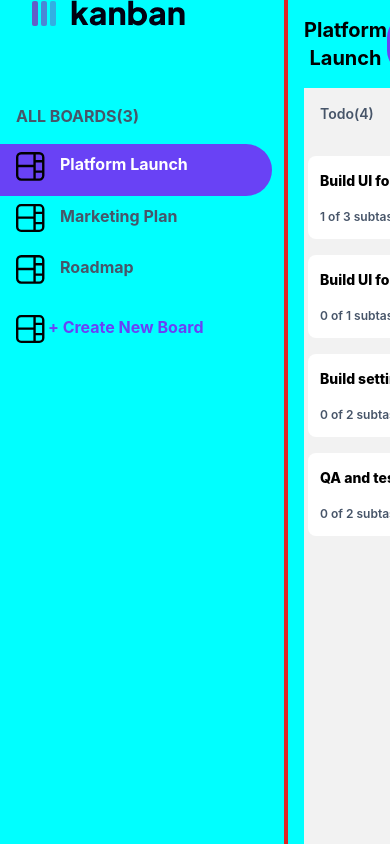
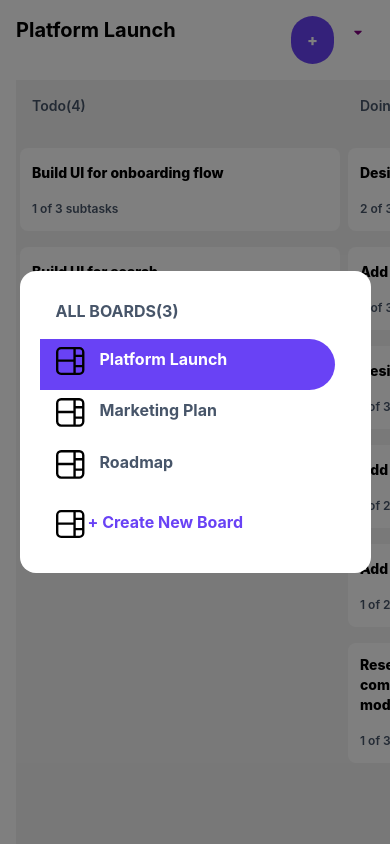
Before and after one commit to jamesnottidge/Kanban-Board, a React (Create React App) app: page / in a window 390 px wide. Both pictures are taken after a click on the element "Platform Launch". Built offline with nearby package versions, Linux system fonts and the light colour scheme; what tw-elements would draw is missing.

Commit message:
media responsiveness

```diff
--- a/src/App.css
+++ b/src/App.css
@@ -21,7 +21,7 @@ body {
 }
 
 #root {
-    background-color: aqua;
+
 }
 .color {
     background-color: rgb(105,
@@ -48,6 +48,23 @@ body {
   }
 }
 
+ .desktop-view {
+     display: none;
+ }
+
+ .mobile-view {
+     display: block;
+ }
+
+@media (min-width: 45rem) {
+    .desktop-view {
+        display: block;
+    }
+
+    .mobile-view {
+        display: none;
+    }
+}
 .App-header {
   background-color: #282c34;
   min-height: 100vh;
--- a/src/App.js
+++ b/src/App.js
@@ -8,7 +8,10 @@ import { AddTaskModal } from "./components/AddTaskModal/AddTaskModal";
 function App() {
   return (
     <div className="App flex">
-      <Sidebar />
+      <section className="desktop-view">
+        <Sidebar />
+      </section>
+
       <Board />
     </div>
   );
--- a/src/components/Board.js
+++ b/src/components/Board.js
@@ -5,11 +5,13 @@ import { EditBoardModal } from "./AddBoardModal/EditBoardModal";
 import { AddColumnModal } from "./Column/AddColumnModal";
 import { AddTaskModal } from "./AddTaskModal/AddTaskModal";
 import { Column } from "./Column/Column";
+import { SidebarModal } from "./Sidebar/SidebarModal";
 export const Board = (props) => {
   const { currentBoard, deleteBoard, onDragEnd } = useBoard();
   const [showAddTask, setShowAddTask] = useState(false);
   const [showEditBoard, setShowEditBoard] = useState(false);
   const [showAddColumn, setShowAddColumn] = useState(false);
+  const [showSidebarModal, setShowSidebarModal] = useState(false);
   const { columns } = currentBoard;
 
   const dragEnd = (result) => {
@@ -20,15 +22,21 @@ export const Board = (props) => {
     });
   };
   return (
-    <div className="ring-4 ring-red-600 overflow-x-hidden overflow-y-hidden main">
+    <div className="overflow-x-hidden overflow-y-hidden main">
       <header className="p-4 flex">
-        <div className="font-bold text-xl inline-block flex items-center">
+        <div className="font-bold text-xl inline-block flex items-center desktop-view">
+          {currentBoard.name}
+        </div>
+        <div
+          className="font-bold text-xl inline-block flex items-center mobile-view"
+          onClick={() => setShowSidebarModal(true)}
+        >
           {currentBoard.name}
         </div>
         <div className="flex ml-auto">
           <button
             onClick={() => setShowAddTask(true)}
-            className="color rounded-full py-3 px-4 text-white font-extrabold"
+            className="color rounded-full py-3 px-4 text-white font-extrabold "
           >
             + <span className="hidden md:inline ">Add New Task</span>
           </button>
@@ -37,8 +45,8 @@ export const Board = (props) => {
             <button
               className="
           dropdown-toggle
-          px-6
           py-2.5
+          px-3
           bg-none
           text-white
           font-medium
@@ -46,7 +54,6 @@ export const Board = (props) => {
           leading-tight
           uppercase
           rounded
-          shadow-md
           transition
           duration-150
           ease-in-out
@@ -142,6 +149,9 @@ export const Board = (props) => {
         {showAddColumn ? (
           <AddColumnModal setShowAddColumn={setShowAddColumn} />
         ) : null}
+        {showSidebarModal ? (
+          <SidebarModal setShowSidebarModal={setShowSidebarModal} />
+        ) : null}
         {showAddTask ? <AddTaskModal setShowAddTask={setShowAddTask} /> : null}
         {showEditBoard ? (
           <EditBoardModal setShowEditBoard={setShowEditBoard} />
--- a/src/components/Sidebar/Sidebar.css
+++ b/src/components/Sidebar/Sidebar.css
@@ -1,13 +1,31 @@
-.sidebar{
-    min-width:18rem;
-    width: 21vw;
-    box-sizing: border-box;
+.sidebar {
+    min-width: auto;
+    width: auto;
+    min-height: 0vh;
 }
+
 .sidebar-content{
     box-sizing: border-box;
     padding-right: 1rem;
 }
 
+.kanban-logo{
+    display: none;
+}
+
 .create-board {
     color: rgb(105,66,245);
 }
+
+@media (min-width: 45rem ) {
+    .sidebar {
+            min-width: 18rem;
+            width: 21vw;
+            box-sizing: border-box;
+            /* min-height: 100vh; */
+        }
+
+        .kanban-logo {
+            display: block;
+        }
+}
--- a/src/components/Sidebar/Sidebar.js
+++ b/src/components/Sidebar/Sidebar.js
@@ -16,12 +16,12 @@ export const Sidebar = (props) => {
   const [showAddBoardModal, setShowAddBoardModal] = useState(false);
 
   return (
-    <div className=" sidebar text-left min-h-screen">
+    <div className=" sidebar text-left ">
       {showAddBoardModal ? (
         <AddBoardModal setShowAddBoardModal={setShowAddBoardModal} />
       ) : null}
-      <header className=" h-20 px-8 mb-6">
-        <span className="my-4">
+      <header className=" h-20 px-8 mb-6 kanban-logo">
+        <span className="my-4 inline-block">
           <svg width="153" height="26" xmlns="http://www.w3.org/2000/svg">
             <g fill="none" fill-rule="evenodd">
               <path
--- /dev/null
+++ b/src/components/Sidebar/SidebarModal.js
@@ -0,0 +1,20 @@
+import React from "react";
+import { Sidebar } from "./Sidebar";
+
+export const SidebarModal = (props) => {
+  const { setShowSidebarModal } = props;
+
+  return (
+    <div
+      className="modal-custom text-left"
+      onClick={() => setShowSidebarModal(false)}
+    >
+      <div
+        className="custom-modal-content p-5 py-7 max-w-min"
+        onClick={(e) => e.stopPropagation()}
+      >
+        <Sidebar />
+      </div>
+    </div>
+  );
+};
```
